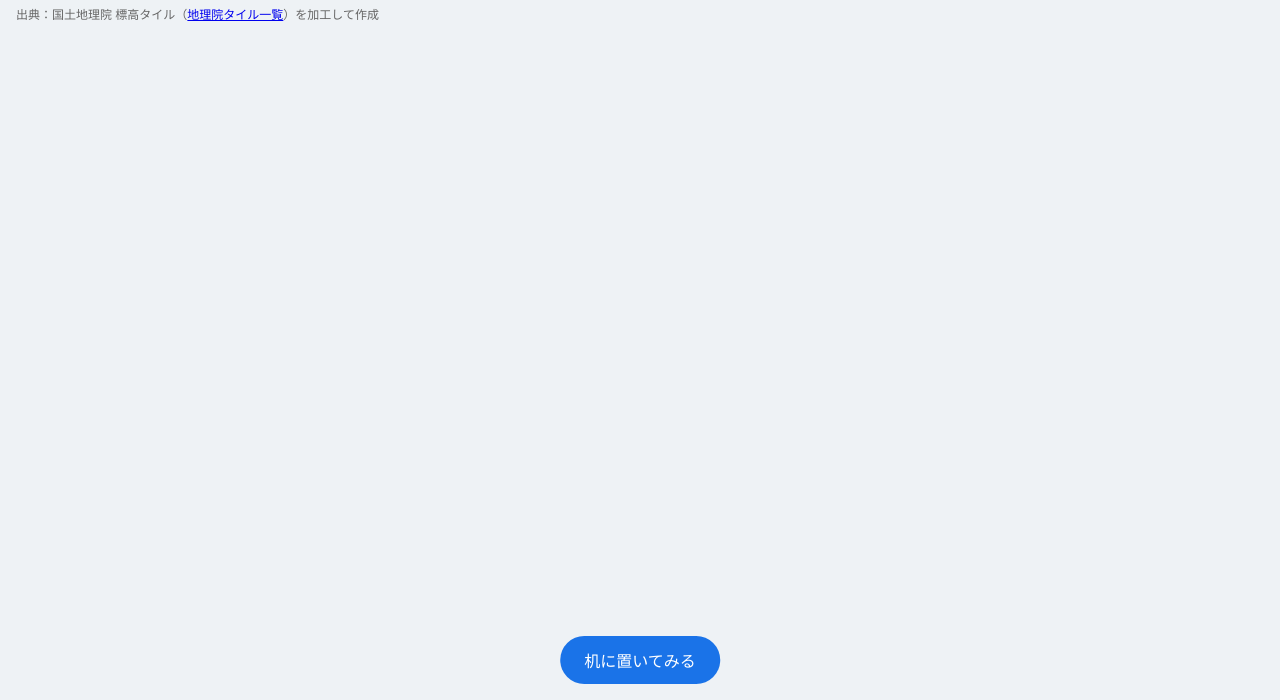
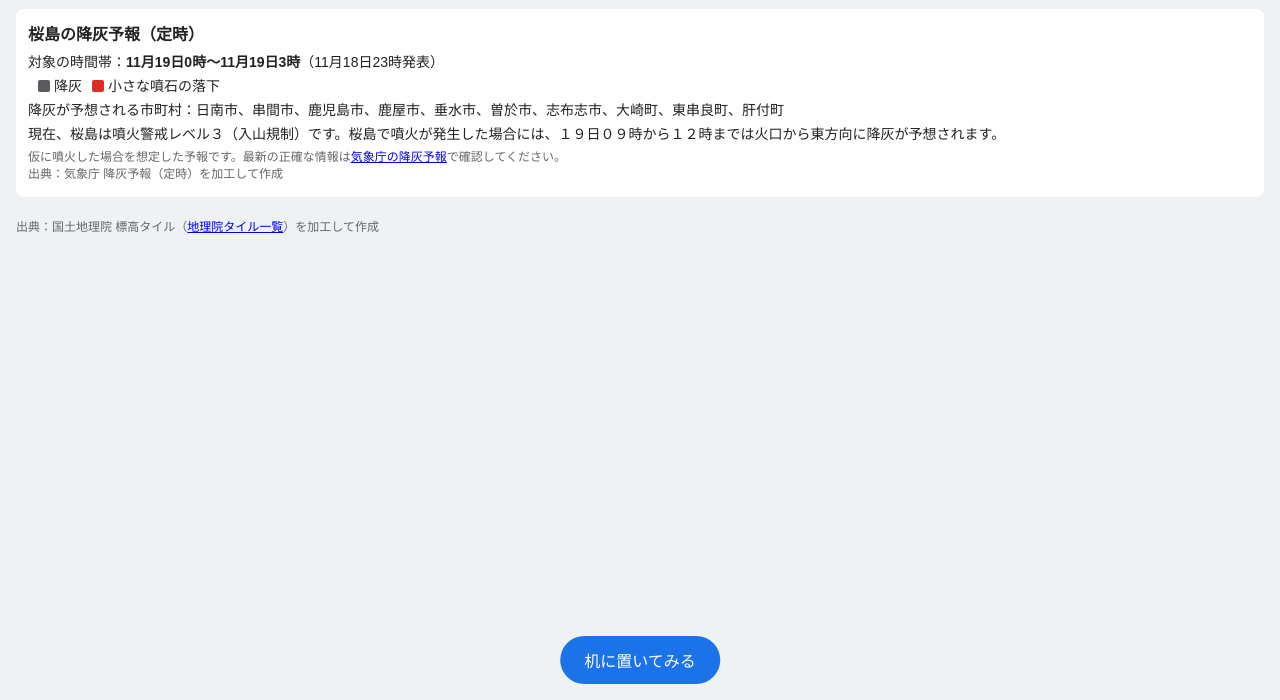
Before and after one commit to oshigen01/ar-practice, a plain HTML site: page index.html in a window 1280 px wide. Shown: the part 100-800 px from the top of the page. Drawn offline with Linux system fonts and the light colour scheme; some packages are replaced by stand-ins of ours; a script that the page names is missing.

Commit message:
Add files via upload

```diff
--- a/index.html
+++ b/index.html
@@ -23,6 +23,11 @@
       background: #1a73e8; color: #fff; font-size: 16px;
     }
     footer { padding: 8px 16px 24px; font-size: 12px; color: #666; }
+    .ash { margin: 12px 16px; padding: 12px; background: #fff; border-radius: 8px; font-size: 14px; }
+    .ash h2 { font-size: 16px; margin: 0 0 6px; }
+    .ash p { margin: 4px 0; }
+    .legend span { display: inline-block; width: 12px; height: 12px; margin: 0 4px 0 10px; vertical-align: -1px; border-radius: 2px; }
+    .note { font-size: 12px; color: #666; }
   </style>
 </head>
 <body>
@@ -49,6 +54,15 @@
     <button slot="ar-button" id="ar-button">机に置いてみる</button>
   </model-viewer>
 
+  <section class="ash">
+    <h2>桜島の降灰予報（定時）</h2>
+    <p>対象の時間帯：<b>11月19日0時〜11月19日3時</b>（11月18日23時発表）</p>
+    <p class="legend"><span style="background:rgb(90,90,95)"></span>降灰<span style="background:rgb(220,45,35)"></span>小さな噴石の落下</p>
+    <p>降灰が予想される市町村：日南市、串間市、鹿児島市、鹿屋市、垂水市、曽於市、志布志市、大崎町、東串良町、肝付町</p>
+    <p>現在、桜島は噴火警戒レベル３（入山規制）です。桜島で噴火が発生した場合には、１９日０９時から１２時までは火口から東方向に降灰が予想されます。</p>
+    <p class="note">仮に噴火した場合を想定した予報です。最新の正確な情報は<a href="https://www.jma.go.jp/bosai/map.html#contents=ashfall">気象庁の降灰予報</a>で確認してください。<br>出典：気象庁 降灰予報（定時）を加工して作成</p>
+  </section>
+
   <footer>
     出典：国土地理院 標高タイル（<a href="https://maps.gsi.go.jp/development/ichiran.html">地理院タイル一覧</a>）を加工して作成
   </footer>
```
Also changed, not shown: 2 other files.
